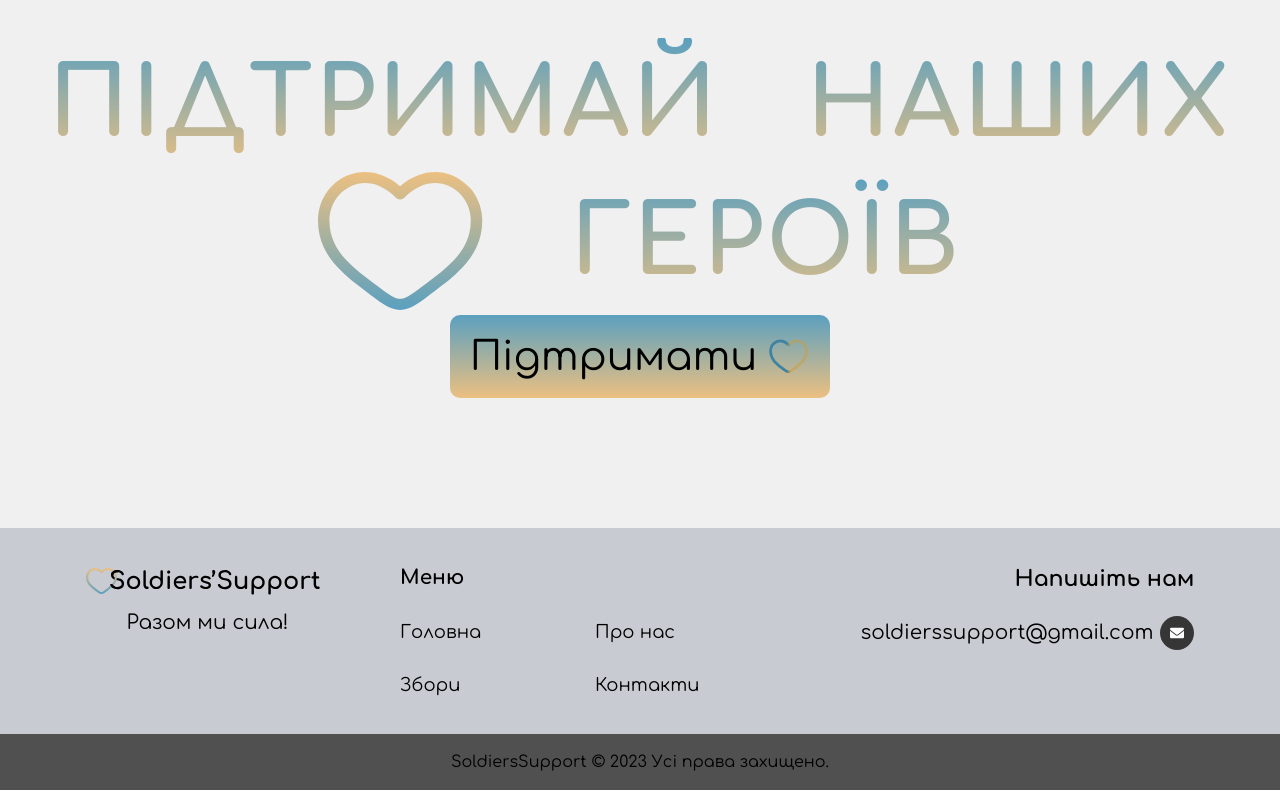
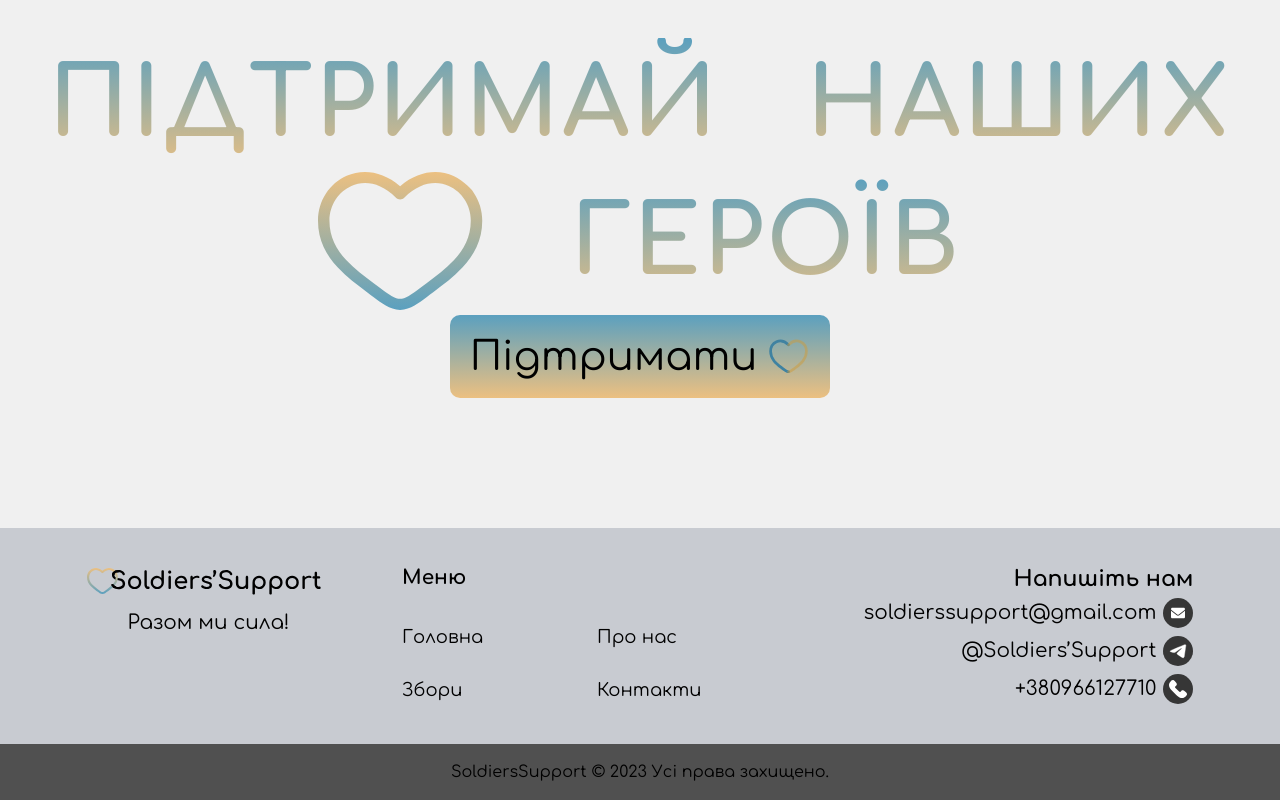
Before and after one commit to BotsiunDenys/soldiers_hub_project, a React (Vite) app: page / in a window 1280 px wide. Shown: the part 1886-2686 px from the top of the page. Built offline with nearby package versions, Linux system fonts and the light colour scheme.

Commit message:
footer hotfix

```diff
--- a/src/components/Footer/Footer.jsx
+++ b/src/components/Footer/Footer.jsx
@@ -1,7 +1,9 @@
+import { Link } from "react-router-dom";
 import styles from "./Footer.module.scss";
 import logo from "../../assets/svg/logo.svg";
 import mail from "../../assets/svg/mail.svg";
-import { Link } from "react-router-dom";
+import phone from "../../assets/svg/phone.svg";
+import telegram from "../../assets/svg/telegram.svg";
 
 const Footer = () => {
   return (
@@ -47,6 +49,18 @@ const Footer = () => {
                 <img src={mail} />
               </div>
             </div>
+            <div className={styles.linkContainer}>
+              <p>@Soldiers’Support</p>
+              <div className={styles.linkImg}>
+                <img src={telegram} />
+              </div>
+            </div>
+            <div className={styles.linkContainer}>
+              <p>+380966127710</p>
+              <div className={styles.linkImg}>
+                <img src={phone} />
+              </div>
+            </div>
           </div>
         </div>
       </div>
--- a/src/components/Footer/Footer.module.scss
+++ b/src/components/Footer/Footer.module.scss
@@ -44,8 +44,8 @@
       .footerMail {
         display: flex;
         flex-direction: column;
-        row-gap: 26px;
-        text-align: right;
+        align-items: flex-end;
+        row-gap: 8px;
 
         .mailTitle {
           font-size: variables.$titles-font-size;
@@ -58,12 +58,17 @@
           column-gap: 7px;
 
           .linkImg {
-            padding: 10px;
+            display: flex;
+            align-items: center;
+            justify-content: center;
+            width: 30px;
+            height: 30px;
             background-color: #363636;
             border-radius: 50%;
 
             > img {
               display: block;
+              max-width: 60%;
             }
           }
         }
```
Also changed, not shown: src/assets/svg/phone.svg (added), src/assets/svg/telegram.svg (added).
